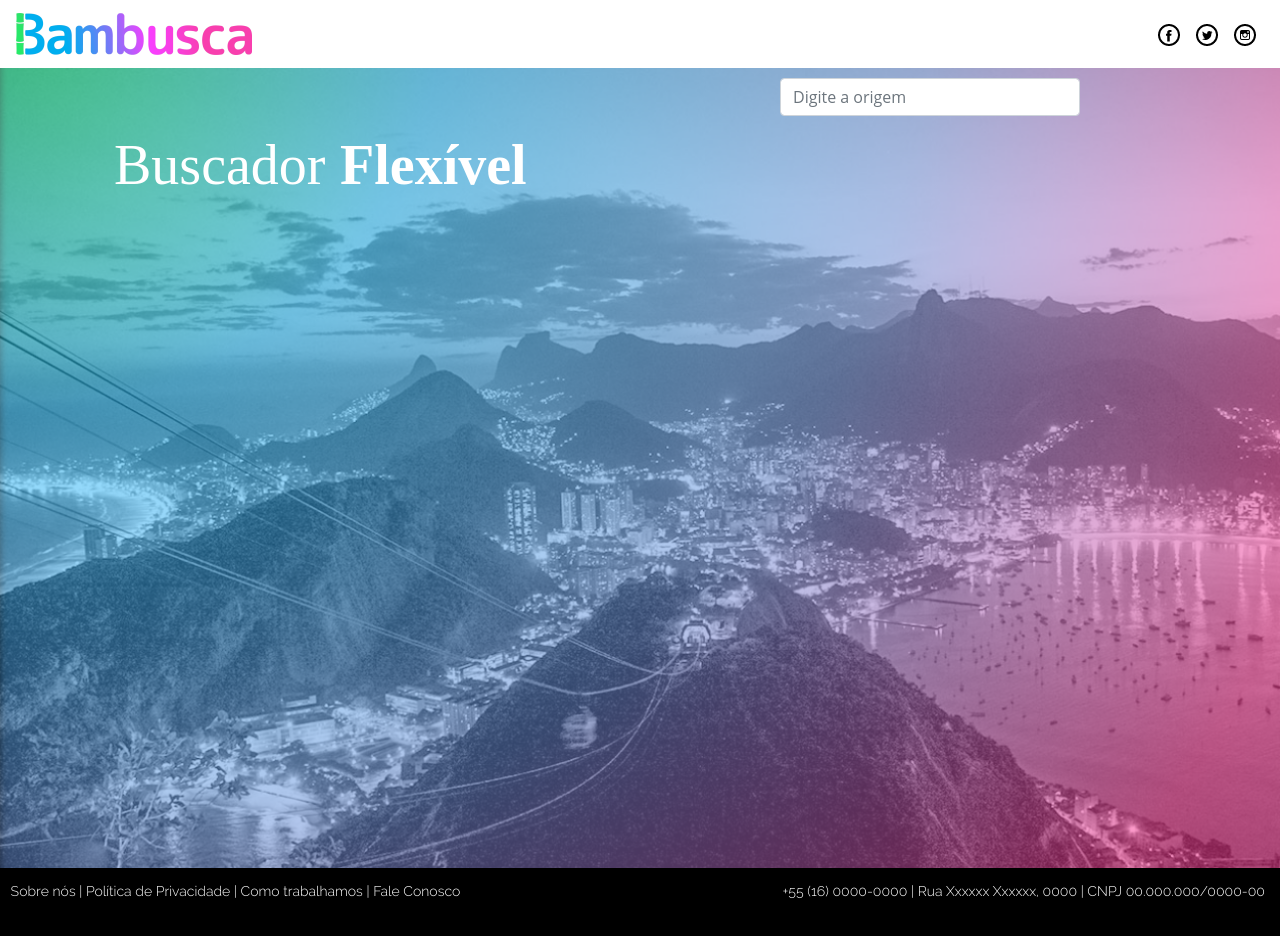
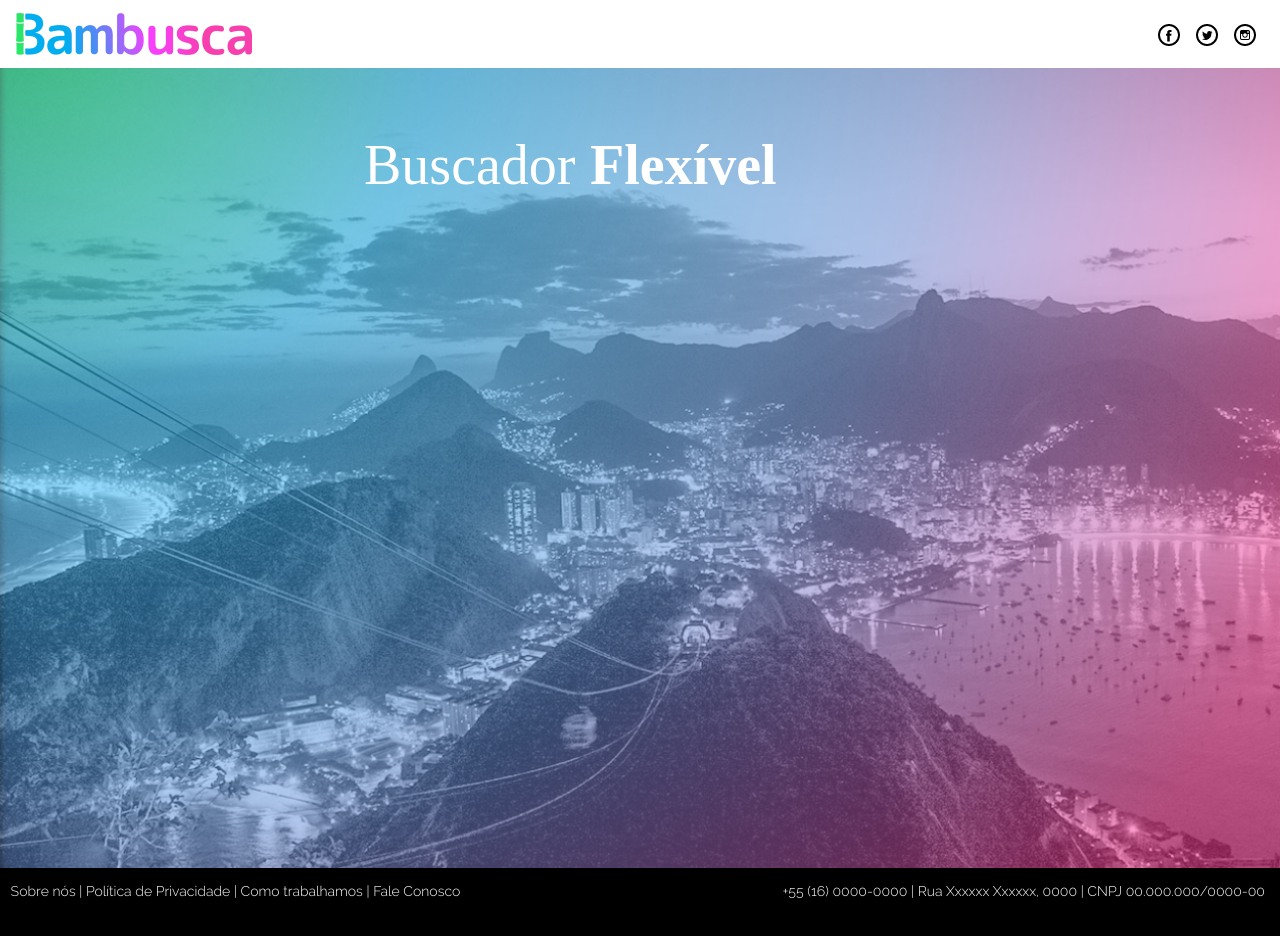
Before and after one commit to mpusinhol/bambusca-website, a React (Create React App) app: page / in a window 1280 px wide. Shown: the top 936 px of the page. Built offline with nearby package versions, Linux system fonts and the light colour scheme; a web font is replaced by a local one.

Commit message:
[4] Finish autocomplete @mpusinhol

```diff
--- a/package.json
+++ b/package.json
@@ -14,6 +14,7 @@
     "react-router": "^4.3.1",
     "react-router-dom": "^4.3.1",
     "react-scripts": "2.1.1",
+    "react-select": "^2.1.2",
     "reactstrap": "^6.5.0",
     "redux": "^4.0.1",
     "redux-thunk": "^2.3.0"
--- a/src/components/autocomplete/index.jsx
+++ b/src/components/autocomplete/index.jsx
@@ -1,87 +1,95 @@
-import React, {Component} from 'react';
-import {Input} from 'reactstrap';
+import React, { Component } from 'react';
+import AsyncSelect from 'react-select/lib/Async';
 
 import ViajanetApi from '../../api/viajanetApi';
 
+const customStyles = {
+  input: styles => ({ ...styles, width: 500, cursor: "text"}),
+  option: styles => ({ ...styles, fontWeight: "600"})
+}
+
 export default class Autocomplete extends Component {
-  constructor(props) {
-    super(props);
+  constructor(props){
+    super(props)
 
     this.state = {
-      value: "",
       suggestions: [],
-      selectedValue: {}
-    };
+      selectedOption: null,
+      something: true
+    }
 
-    this.buildSuggestionBox = this.buildSuggestionBox.bind(this);
-    this.onChange = this.onChange.bind(this);
-    this.onValueSelect = this.onValueSelect.bind(this);
+    this.loadOptions = this.loadOptions.bind(this)
+    this.onChange = this.onChange.bind(this)
   }
 
-  onChange(e) {
-    const value = e.target.value;
-
-    if (value && value.length > 2) {
-      ViajanetApi.getAutocompleteInfo(value)
-      .then(response => {
-        this.setState({
-          suggestions: response.data.Locations
-        })
+  onChange = value => {
+    if(value === "" || value === null || value === undefined){
+      this.setState({
+        suggestions: [],
+        selectedOption: null
       })
-      .catch(err => console.log(err))
-    } else {
-      this.setState({
-        suggestions: []
-      })
-    }
-
-    this.setState({
-      value
-    })
-  }
-
-  onValueSelect(e) {
-    const item = this.state.suggestions.find(item => item.Id.toString() === e.target.id);
-
-    if (item) {
-      this.setState({
-        selectedValue: item,
-        value: item.Name,
-        suggestions: []
-      });
-
-      if (this.props.onSelect)
-        this.props.onSelect(item);
     }
   }
 
-  buildSuggestionBox(suggestions) {
-    const items = suggestions.map(item => {
-      const id = item && item.Id ? item.Id.toString() : "";
-      const name = item && item.Name ? item.Name.toString() : "";
+  loadOptions = (inputValue, callback) => {
+    if(inputValue && inputValue.trim().length > 2) {
+      ViajanetApi.getAutocompleteInfo(inputValue)
+      .then(response => {
+        if (response && response.data && response.data.Locations) {
+          this.setState({suggestions: response.data.Locations});
 
-      return (
-        <div className="item" key={id} id={id} title={name} onClick={this.onValueSelect}>
-          <span id={id}>{item.Name}</span>
-        </div>
-      );
-    })
+          callback(response.data.Locations.map(option => {
+            return {
+              value: option,
+              label: option.Name
+            };
+          }));
+        }
+      })
+    }
+  };
 
-    return (
-      <div type="select" className="autocomplete-box">
-        {items}
-      </div>
-    )
+  handleChange = (selectedOption) => {
+    const suggestions = selectedOption !== null ? this.state.suggestions : [];
+    this.setState({ selectedOption, suggestions });
+
+    if (this.props.onSelectCallback) {
+      this.props.onSelectCallback(selectedOption);
+    }
   }
 
   render() {
-    const suggestionBox = this.state.suggestions && this.state.suggestions.length > 0 ? this.buildSuggestionBox(this.state.suggestions) : <div />;
+    const { selectedOption } = this.state;
 
     return (
-      <div id="autocomplete" style={this.props.styles}>
-        <Input type="text" placeholder="Digite a origem" onChange={this.onChange} value={this.state.value}/>
-        {suggestionBox}
-      </div>
+      <AsyncSelect
+        value={selectedOption}
+        onChange={this.handleChange}
+        loadOptions={this.loadOptions}
+        styles={customStyles}
+        menuIsOpen={this.state.suggestions && this.state.suggestions.length > 0 && this.state.selectedOption == null && this.state.something}
+        isClearable
+        openMenuOnClick={false}
+        openMenuOnFocus={false}
+        components={
+          {
+            DropdownIndicator: () => null,
+            IndicatorSeparator: () => null
+          }
+        }
+        placeholder={this.props.placeholder}
+        pageSize={100}
+        noOptionsMessage={() => "Não há sugestões"}
+        theme={(theme) => ({
+          ...theme,
+          colors: {
+          ...theme.colors,
+            primary25: '#98fd4f',
+          },
+        })}
+        onBlur={() => this.setState({something: false})}
+        onFocus={() => this.setState({something: true})}
+      />
     );
   }
 }
--- a/src/components/home-page/index.jsx
+++ b/src/components/home-page/index.jsx
@@ -2,13 +2,7 @@ import React, { Component } from 'react';
 import { connect } from 'react-redux';
 import { bindActionCreators } from 'redux';
 
-import Autocomplete from '../autocomplete/index';
-
 import { getUsers } from '../../actions/example-actions';
-
-const autcompleteStyles = {
-    width: "300px"
-};
 
 class App extends Component {
   componentDidMount() {
@@ -29,9 +23,6 @@ class App extends Component {
             <p className="flexivel">Flexível</p>
           </div>
         </h1>
-        <div className="form" style={{margin: "10px 200px 0 0"}}>
-          <Autocomplete styles={autcompleteStyles}/>
-        </div>
       </div>
     );
   }
```
Also changed, not shown: 1 other file (tests, documents, lock files or other folders).
